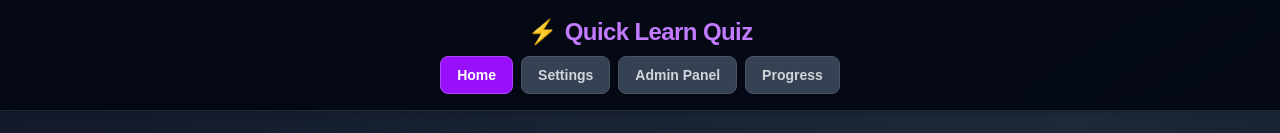
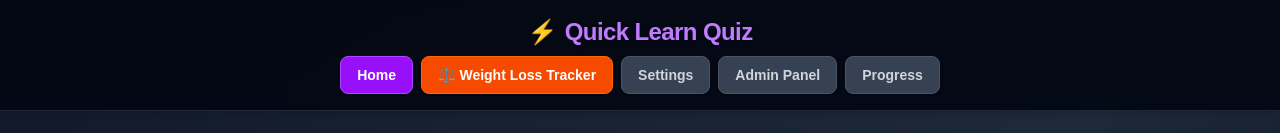
Before and after one commit to quant-rishabh/fastLearn, a Next.js app: page / in a window 1280 px wide. Shown: the top 133 px of the page. Built offline with nearby package versions, Linux system fonts and the light colour scheme; no server answers; the database is empty.

Commit message:
add weight loss tracker button to homepage

```diff
--- a/src/app/page.tsx
+++ b/src/app/page.tsx
@@ -320,10 +320,15 @@ export default function Home() {
         <h1 className="text-2xl font-extrabold tracking-tight text-purple-400 flex items-center gap-2 drop-shadow">
           <span role="img" aria-label="bolt">⚡</span> Quick Learn Quiz
         </h1>
-        <div className="flex gap-2 mt-2">
+        <div className="flex gap-2 mt-2 flex-wrap justify-center">
           <Link href="/">
             <button className="px-4 py-2 bg-purple-600 text-white rounded-lg shadow hover:bg-purple-700 transition-all text-sm font-semibold border border-purple-500">
               Home
+            </button>
+          </Link>
+          <Link href="/workout">
+            <button className="px-4 py-2 bg-orange-600 text-white rounded-lg shadow hover:bg-orange-700 transition-all text-sm font-semibold border border-orange-500 flex items-center gap-2">
+              ⚖️ Weight Loss Tracker
             </button>
           </Link>
           <Link href="/settings">
```
